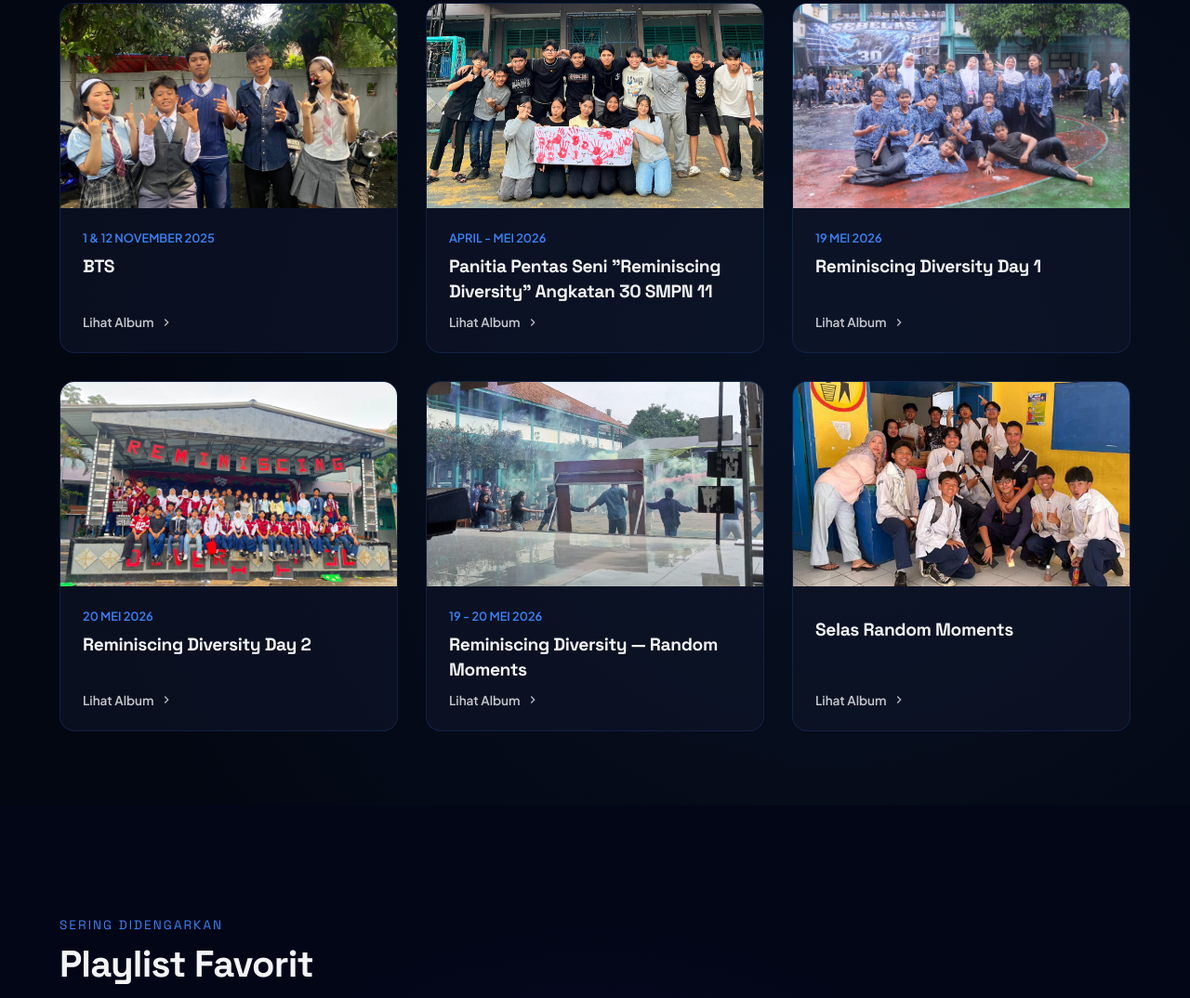
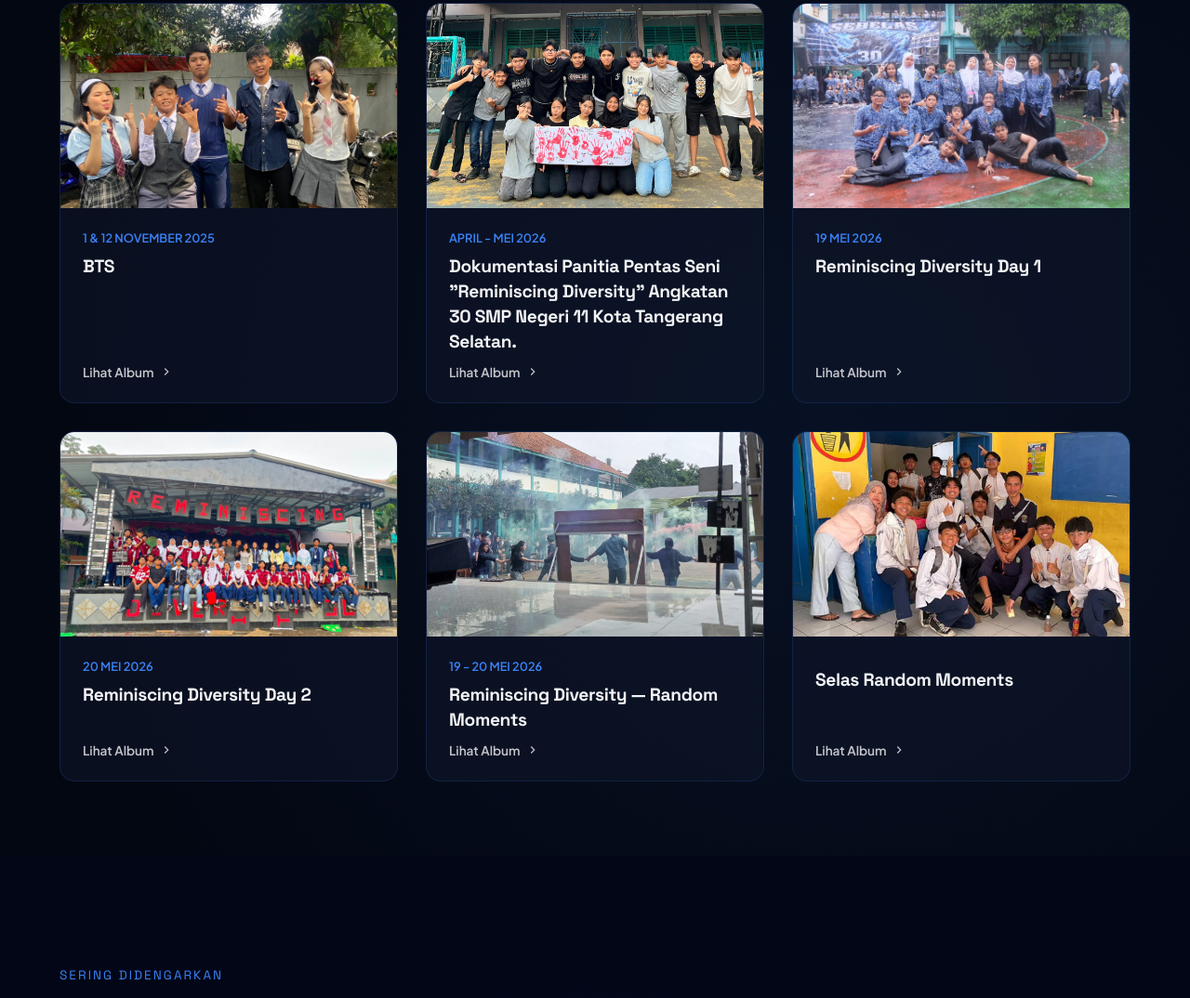
Before and after one commit to Radithya1210/Radithya-Putra-Pratama---Personal-Website, a plain HTML site: page index.html in a window 1280 px wide. Shown: the part 4147-5221 px from the top of the page at 93% size. Drawn offline with Linux system fonts and the light colour scheme; animation ran at ten frames a second.

Commit message:
judul album

```diff
--- a/index.html
+++ b/index.html
@@ -2379,7 +2379,8 @@
             <div class="media-info">
               <span class="media-date">April - Mei 2026</span>
               <h3 class="media-title">
-                Panitia Pentas Seni "Reminiscing Diversity" Angkatan 30 SMPN 11
+                Dokumentasi Panitia Pentas Seni "Reminiscing Diversity" Angkatan
+                30 SMP Negeri 11 Kota Tangerang Selatan.
               </h3>
               <div class="media-action">
                 <span>Lihat Album</span>
```
